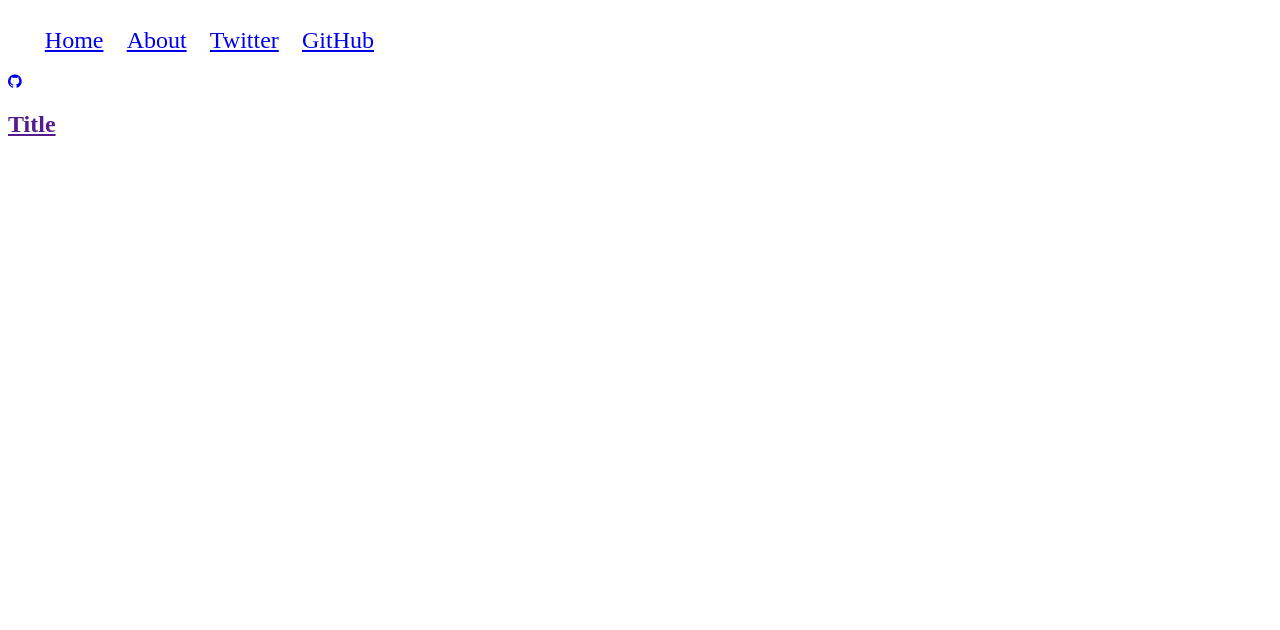
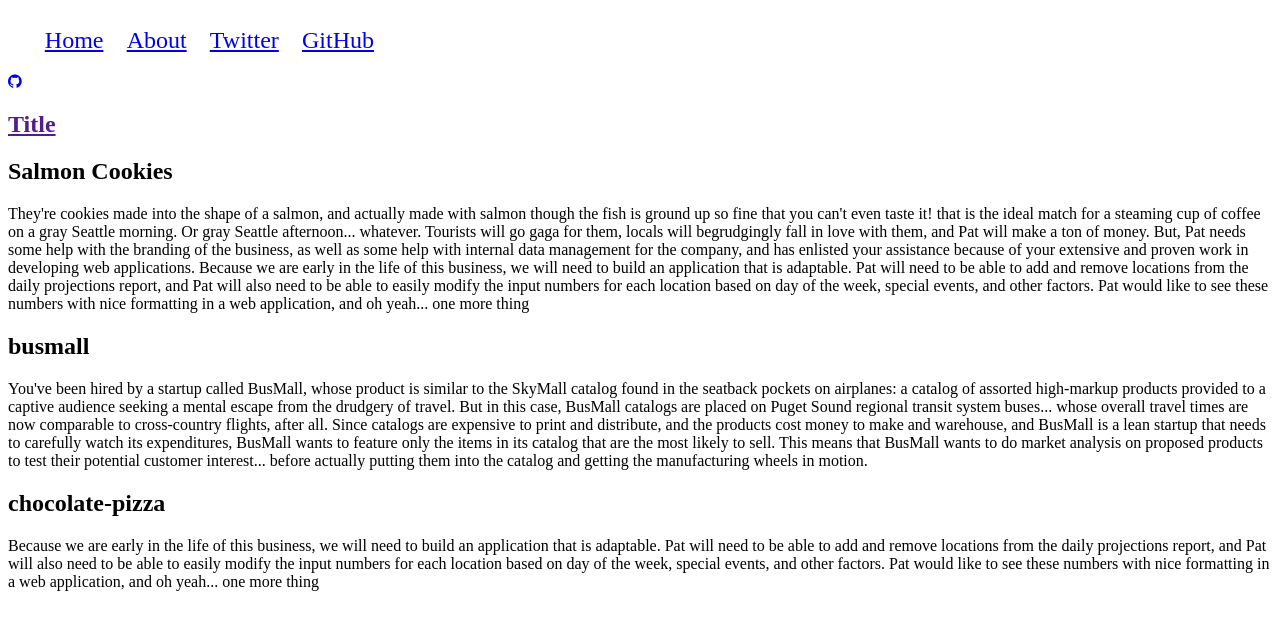
Before and after one commit to AlexisYan/portfolio-assignment, a plain HTML site: page index.html in a window 1280 px wide. Drawn offline with nearby package versions, Linux system fonts and the light colour scheme.

Commit message:
template

```diff
--- a/index.html
+++ b/index.html
@@ -21,7 +21,7 @@
     <main>
       <a href="https://github.com/AlexisYan"><i class="fa fa-github" aria-hidden="true"></i></a>
       <section id="projects">
-        <project class="template">
+        <project class="template" data-category="">
           <h1><a href="">Title</a></h1>
           <!-- <time pubdate datetime="2000-01-01">Publish Time</time> -->
           <section class="description"></section>
--- a/jsfile/app.js
+++ b/jsfile/app.js
@@ -5,13 +5,13 @@ var rawData = [
     title: 'Salmon Cookies',
     titleUrl: 'https://github.com/AlexisYan/lab-06-Salmon',
     // date: '2017-04-05',
-    body: 'Because we are early in the life of this business, we will need to build an application that is adaptable. Pat will need to be able to add and remove locations from the daily projections report, and Pat will also need to be able to easily modify the input numbers for each location based on day of the week, special events, and other factors. Pat would like to see these numbers with nice formatting in a web application, and oh yeah... one more thing '
+    body: 'They\'re cookies made into the shape of a salmon, and actually made with salmon though the fish is ground up so fine that you can\'t even taste it! that is the ideal match for a steaming cup of coffee on a gray Seattle morning. Or gray Seattle afternoon... whatever. Tourists will go gaga for them, locals will begrudgingly fall in love with them, and Pat will make a ton of money. But, Pat needs some help with the branding of the business, as well as some help with internal data management for the company, and has enlisted your assistance because of your extensive and proven work in developing web applications. Because we are early in the life of this business, we will need to build an application that is adaptable. Pat will need to be able to add and remove locations from the daily projections report, and Pat will also need to be able to easily modify the input numbers for each location based on day of the week, special events, and other factors. Pat would like to see these numbers with nice formatting in a web application, and oh yeah... one more thing '
   },
   {
     title: 'busmall',
     titleUrl: 'https://github.com/AlexisYan/lab-11-busmall',
     // date: '2017-04-10',
-    body:'Because we are early in the life of this business, we will need to build an application that is adaptable. Pat will need to be able to add and remove locations from the daily projections report, and Pat will also need to be able to easily modify the input numbers for each location based on day of the week, special events, and other factors. Pat would like to see these numbers with nice formatting in a web application, and oh yeah... one more thing'
+    body: 'You\'ve been hired by a startup called BusMall, whose product is similar to the SkyMall catalog found in the seatback pockets on airplanes: a catalog of assorted high-markup products provided to a captive audience seeking a mental escape from the drudgery of travel. But in this case, BusMall catalogs are placed on Puget Sound regional transit system buses... whose overall travel times are now comparable to cross-country flights, after all. Since catalogs are expensive to print and distribute, and the products cost money to make and warehouse, and BusMall is a lean startup that needs to carefully watch its expenditures, BusMall wants to feature only the items in its catalog that are the most likely to sell. This means that BusMall wants to do market analysis on proposed products to test their potential customer interest... before actually putting them into the catalog and getting the manufacturing wheels in motion.'
   },
   {
     title: 'chocolate-pizza',
@@ -19,5 +19,6 @@ var rawData = [
     // date: '2017-04-10',
     body:'Because we are early in the life of this business, we will need to build an application that is adaptable. Pat will need to be able to add and remove locations from the daily projections report, and Pat will also need to be able to easily modify the input numbers for each location based on day of the week, special events, and other factors. Pat would like to see these numbers with nice formatting in a web application, and oh yeah... one more thing'
   },
+
 ];
 console.log(rawData);
--- a/jsfile/main.js
+++ b/jsfile/main.js
@@ -1,5 +1,5 @@
 'use strict';
-var project = [];
+var projectArray = [];
 
 function Repo (rawDataObj){
   this.title = rawDataObj.title;
@@ -9,16 +9,17 @@ function Repo (rawDataObj){
 }
 
 Repo.prototype.toHtml = function(){
-  var $newRepo = $('article.template').clone();
+  var $newRepo = $('.template').clone();
   $newRepo.find('h1').html(this.title);
   $newRepo.find('a').attr('href', this.titleUrl);
   $newRepo.find('.description').html(this.body);
+  $newRepo.removeClass('template');
   return $newRepo;
 };
 rawData.forEach(function(articleObject) {
-  project.push(new Repo(articleObject));
+  projectArray.push(new Repo(articleObject));
 });
-
-project.forEach(function(article){
-  $('#projects').append(article.toHtml());
+projectArray.forEach(function(project){
+  $('#projects').append(project.toHtml());
+  console.log(project);
 });
```
